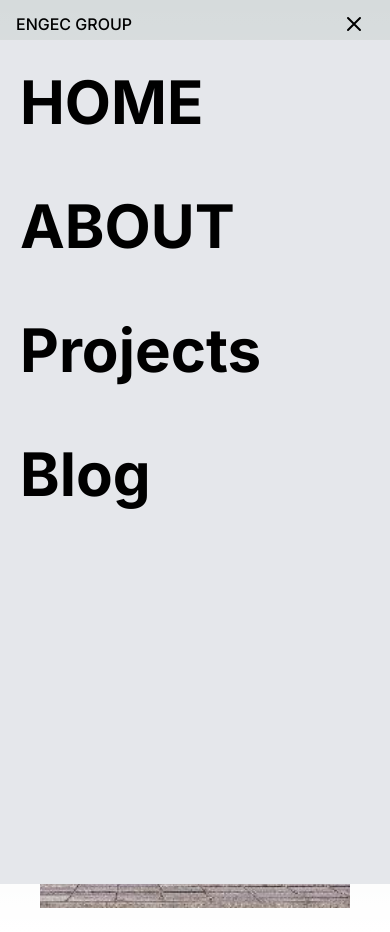
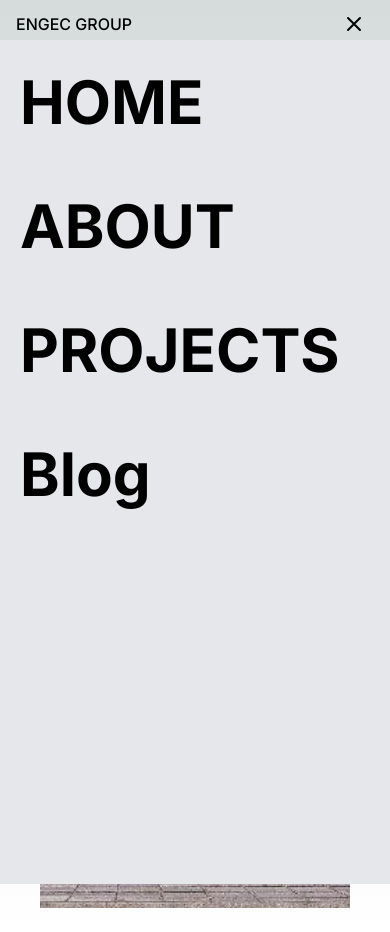
Before and after one commit to Wediah/engec-redesign, a Next.js app: page / in a window 390 px wide. Both pictures are taken after a click on the button "Open main menu". Built offline with nearby package versions, Linux system fonts and the light colour scheme.

Commit message:
Change link text to uppercase in navbar

```diff
--- a/app/components/navbar.js
+++ b/app/components/navbar.js
@@ -135,7 +135,7 @@ function Navbar() {
                                 href="/projects"
                                 className="cursor-pointer hover:text-yellow-300 text-black block px-3 py-2 rounded-md  font-bold text-left dark:text-white text-6xl"
                             >
-                                Projects
+                                PROJECTS
                             </Link>
                             <Link
                             onClick={() => setIsOpen(!isOpen)}
```
